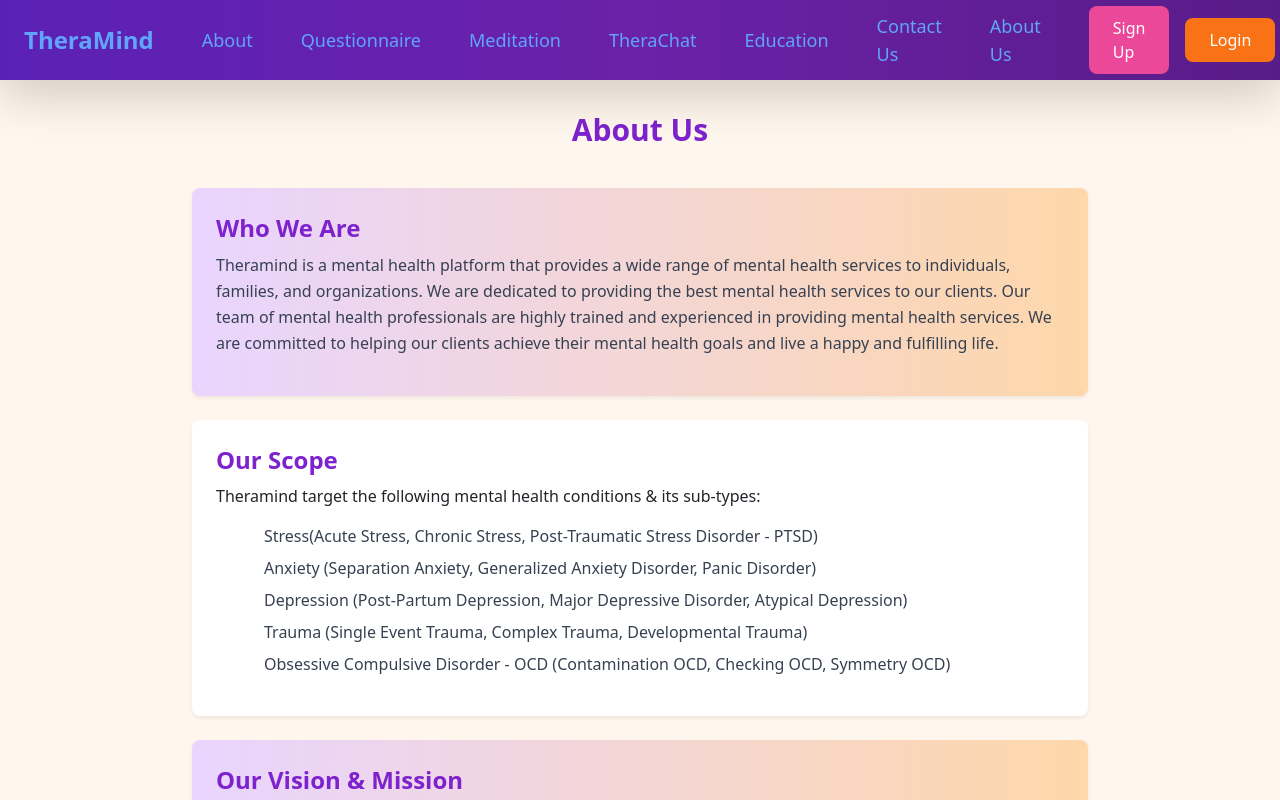
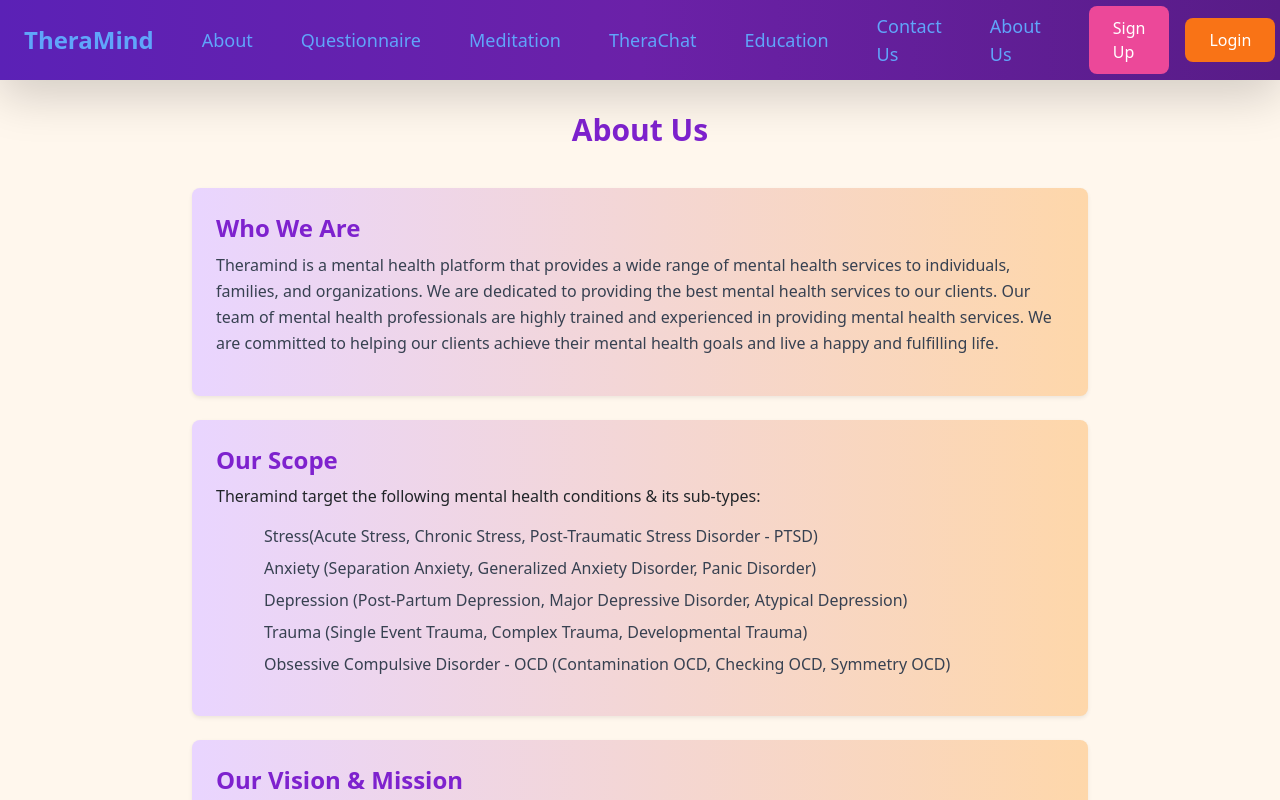
Before and after one commit to poetabdullah/theramind, a React (Create React App) app: page /about-us in a window 1280 px wide. Shown: the top 800 px of the page. Built offline with nearby package versions, Linux system fonts and the light colour scheme; no server answers.

Commit message:
Merging changes

```diff
--- a/src/pages/AboutUs.js
+++ b/src/pages/AboutUs.js
@@ -32,7 +32,7 @@ const AboutUs = () => {
           </p>
         </motion.div>
         <motion.div
-          className="service-item bg-white shadow-sm rounded-lg p-4 mt-4 w-11/12 max-w-4xl transition duration-300 hover:scale-105"
+          className="service-item bg-white bg-gradient-to-r from-purple-200 to-orange-200 shadow-sm rounded-lg p-4 mt-4 w-11/12 max-w-4xl transition duration-300 hover:scale-105"
           initial={{ opacity: 0, scale: 0.9 }}
           animate={{ opacity: 1, scale: 1 }}
           transition={{ duration: 0.3, ease: "easeInOut" }}
```
Lines whose indentation alone changed are shown as unchanged.
